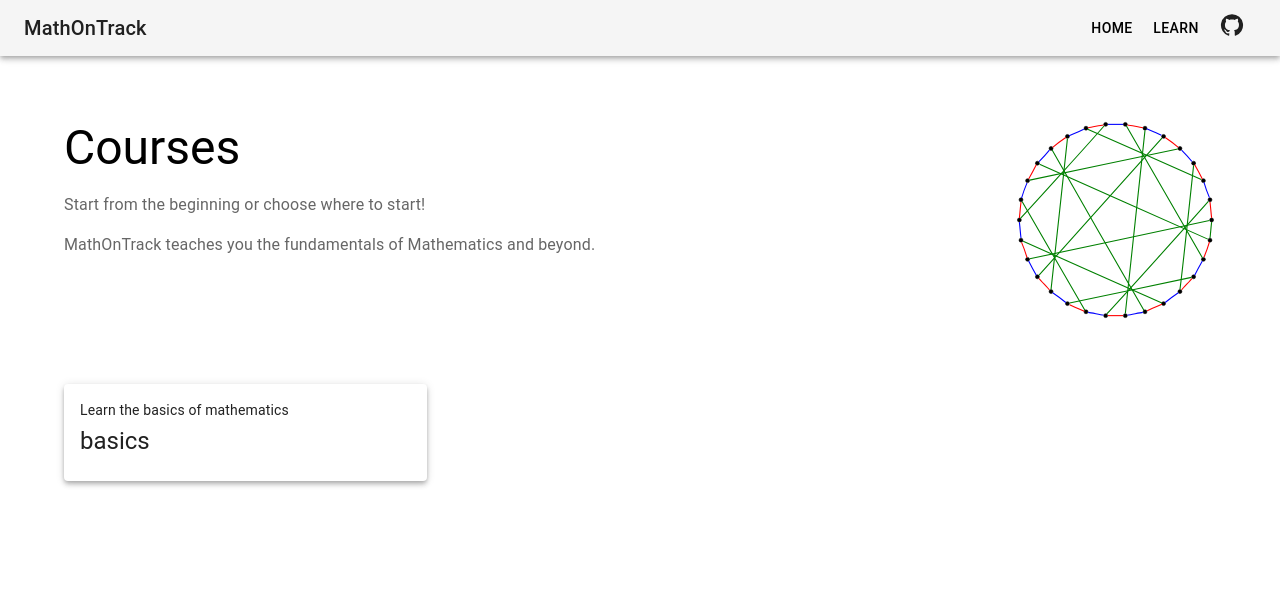
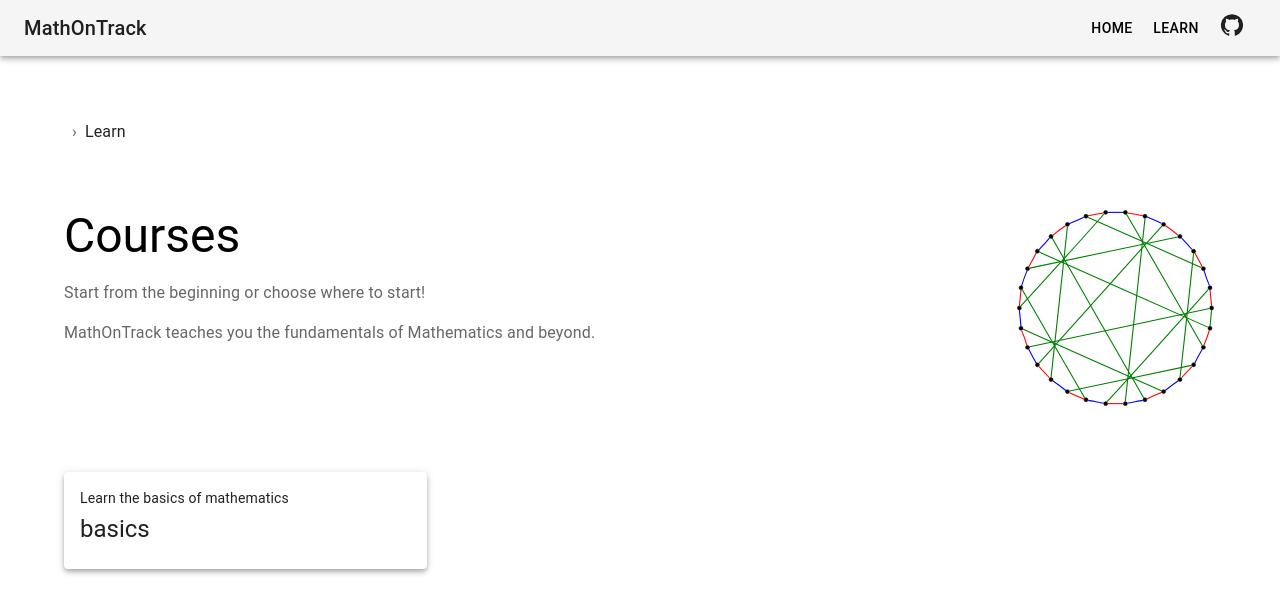
Before and after one commit to Mush-A/MathOnTrack, a Next.js app: page /learn in a window 1280 px wide. Shown: the top 614 px of the page. Built offline with nearby package versions, Linux system fonts and the light colour scheme.

Commit message:
Add: breadcrumbs

```diff
--- /dev/null
+++ b/components/ui/nextBreadcrumbs/nextBreadcrumbs.tsx
@@ -0,0 +1,83 @@
+// MUI Imports
+import Breadcrumbs from '@mui/material/Breadcrumbs';
+import Link from '@mui/material/Link';
+import Typography from '@mui/material/Typography';
+
+// NEXT Imports
+import { useRouter } from 'next/router';
+
+// Components Imports
+import GeneralContainer from '../generalContainer/generalContainer';
+
+export interface NextBreadcrumbsProps {
+  mapTo: {
+    from: string,
+    to: string
+  }
+}
+
+export default function NextBreadcrumbs(props: NextBreadcrumbsProps) {
+    const router = useRouter();
+
+    // To match [course] in Regex it needs to be escaped \[course\]
+    function escapeStringIfBracketsExist(str: string) {
+      if (/\[|\]/.test(str)) {
+        str = str.replace(/[[\]]/g, '\\$&');
+      }
+      return str;
+    }
+
+    return (
+      <GeneralContainer>
+        <Breadcrumbs separator="›" aria-label="breadcrumb">
+          {
+            router.asPath
+            .split('/')
+            .map((path, index, array) => {
+              if (router.route.split('/')[index] === props.mapTo.from) {
+                // Replace example: [course]/lessons with <path>/lessons.
+                const newPath = props.mapTo.to.replace(new RegExp(escapeStringIfBracketsExist(router.route.split('/')[index]), 'g'), path);
+                const text = path;
+                const link = array.slice(0, index).join('/') + "/" + newPath;
+                const last = index + 1 == array.length;
+                return <Crumb text={text} link={link} last={last} key={text} />
+              }
+              if (path !== 'lessons') {
+                const text = path;
+                const link = array.slice(0, index + 1).join('/');
+                const last = index + 1 == array.length;
+                return <Crumb text={text} link={link} last={last} key={text} />
+              }
+            })
+          }
+        </Breadcrumbs>
+      </GeneralContainer>
+    );
+}
+
+interface CrumbProps {
+  text: string,
+  link: string,
+  last: boolean
+}
+
+function Crumb(props: CrumbProps) {
+
+  function capitalize(word: string): string {
+    return word
+      .toLowerCase()
+      .replace(/\w/, (firstLetter: string) => firstLetter.toUpperCase());
+  }
+
+  if (props.last) {
+    return <Typography color="text.primary">
+      {capitalize(props.text)}
+    </Typography>
+  }
+
+  return (
+    <Link underline="hover" color="inherit" href={props.link}>
+      {capitalize(props.text)}
+    </Link>
+  );
+}
--- a/pages/_app.tsx
+++ b/pages/_app.tsx
@@ -2,6 +2,7 @@ import '../styles/globals.css';
 import type { AppProps } from 'next/app';
 import Layout from '../components/ui/layout/layout';
 import NavBar from '../components/ui/navBar/navBar';
+import NextBreadcrumbs from '../components/ui/nextBreadcrumbs/nextBreadcrumbs';
 
 const navLinks = [
   {name: 'Home', link: '/'},
@@ -12,6 +13,7 @@ export default function App({ Component, pageProps }: AppProps) {
   return(
     <Layout>
       <NavBar pages={navLinks} />
+      <NextBreadcrumbs mapTo={{ from: '[course]', to: '[course]/lessons' }} />
       <Component {...pageProps} />
     </Layout>
   )
```
